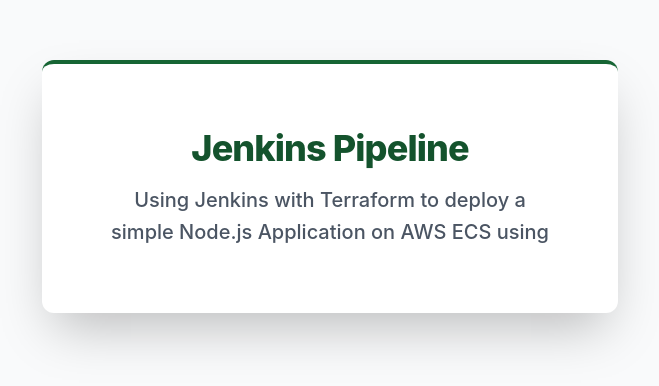
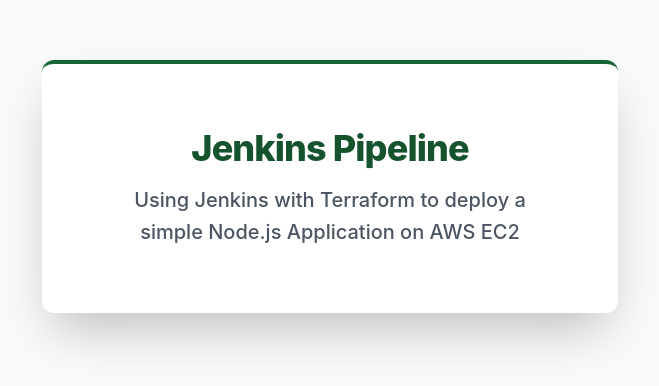
Before and after one commit to Umarsatti1/Task-14-Jenkins-Setup-using-Terraform-for-Nodejs-EC2-Deployment, a website: page public/index.html in a window 1280 px wide. Shown: the part 214-600 px from the top of the page, without its empty margins (310-969 px from the left). Drawn offline with nearby package versions, Linux system fonts and the light colour scheme.

Commit message:
Update index.html

```diff
--- a/public/index.html
+++ b/public/index.html
@@ -19,7 +19,7 @@
         </h1>
 
         <p class="text-xl text-gray-600 leading-relaxed font-medium">
-            Using Jenkins with Terraform to deploy a simple Node.js Application on AWS ECS using
+            Using Jenkins with Terraform to deploy a simple Node.js Application on AWS EC2
         </p>
     </div>
 
```
